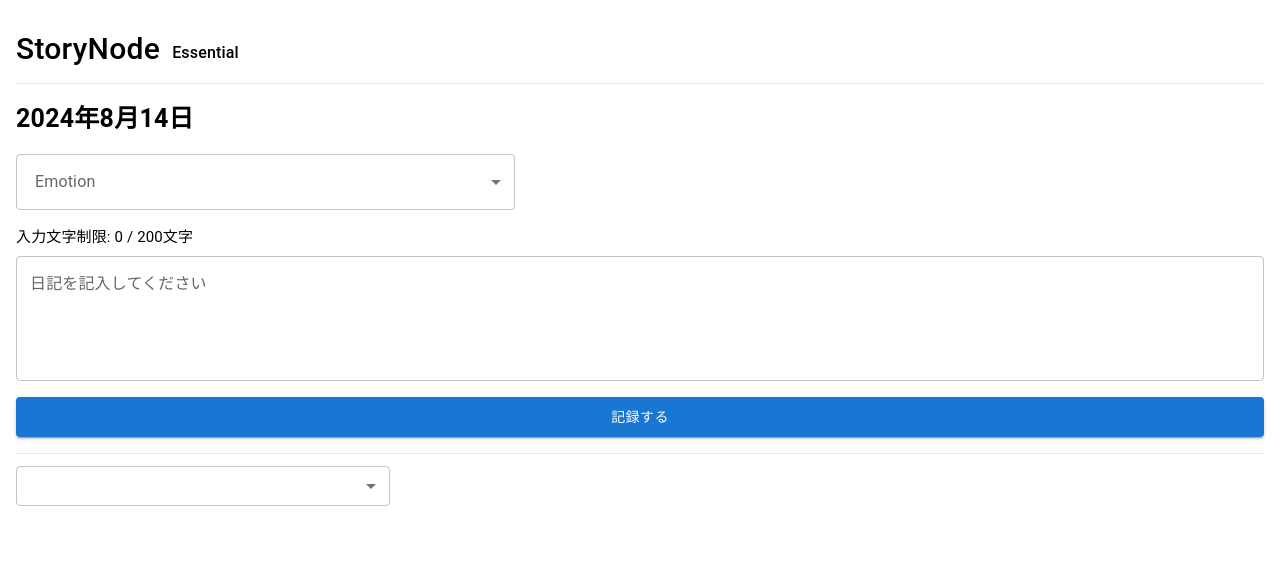
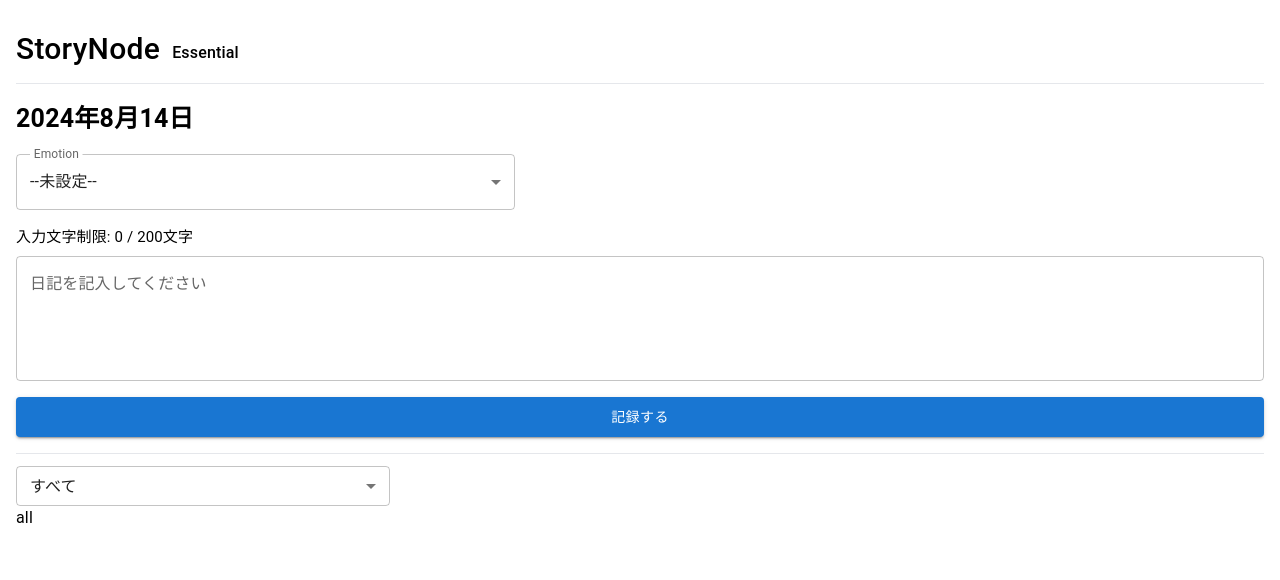
Before and after one commit to Nikesuiden/StoryNode_public, a Next.js app: page / in a window 1280 px wide. Shown: the top 580 px of the page. Built offline with nearby package versions, Linux system fonts and the light colour scheme.

Commit message:
ListEmotionの機能追加

```diff
--- a/components/elements/diaryInput/diaryInput.tsx
+++ b/components/elements/diaryInput/diaryInput.tsx
@@ -16,8 +16,8 @@ import { createStyles, makeStyles, Theme, styled } from "@mui/material/styles";
 export default function DiaryInput() {
   const d_maxLength: number = 200; /// 入力上限定義
   const [diaryInput, setDiaryInput] = useState<string>("");
-  const [inputEmotion, setInputEmotion] = useState<string>();
-  const [listEmotion, setListEmotion] = useState<string>();
+  const [inputEmotion, setInputEmotion] = useState<string>("none");
+
 
   // handleChange関数を追加
   const handleChange = (event: React.ChangeEvent<HTMLInputElement>) => {
--- a/components/elements/diaryList/diaryList.tsx
+++ b/components/elements/diaryList/diaryList.tsx
@@ -10,8 +10,15 @@ import {
   Typography,
   MenuItem,
 } from "@mui/material";
+import { useState } from "react";
 
 export default function DiaryList() {
+  const [listEmotion, setListEmotion] = useState<string>("all");
+
+  const ListEmotionChange = (event: React.ChangeEvent<{ value: unknown }>) => {
+    setListEmotion(event.target.value as string);
+  };
+
   return (
     <Box sx={{ mt: 1.5 }}>
       <FormControl
@@ -21,7 +28,8 @@ export default function DiaryList() {
         fullWidth
       >
         {/* <InputLabel>Emotion</InputLabel> */}
-        <Select sx={{ width: "30%", height: 40 }}>
+        <Select sx={{ width: "30%", height: 40 }} value={listEmotion} onChange={ListEmotionChange}>
+          <MenuItem value={"all"}>すべて</MenuItem>
           <MenuItem value={"none"}>--未設定--</MenuItem>
           <MenuItem value={"grad"}>嬉しい</MenuItem>
           <MenuItem value={"Funny"}>楽しみ</MenuItem>
@@ -33,6 +41,7 @@ export default function DiaryList() {
           <MenuItem value={"anxiety"}>不安</MenuItem>
         </Select>
       </FormControl>
+      <Typography>{listEmotion}</Typography>
     </Box>
   );
 }
```
